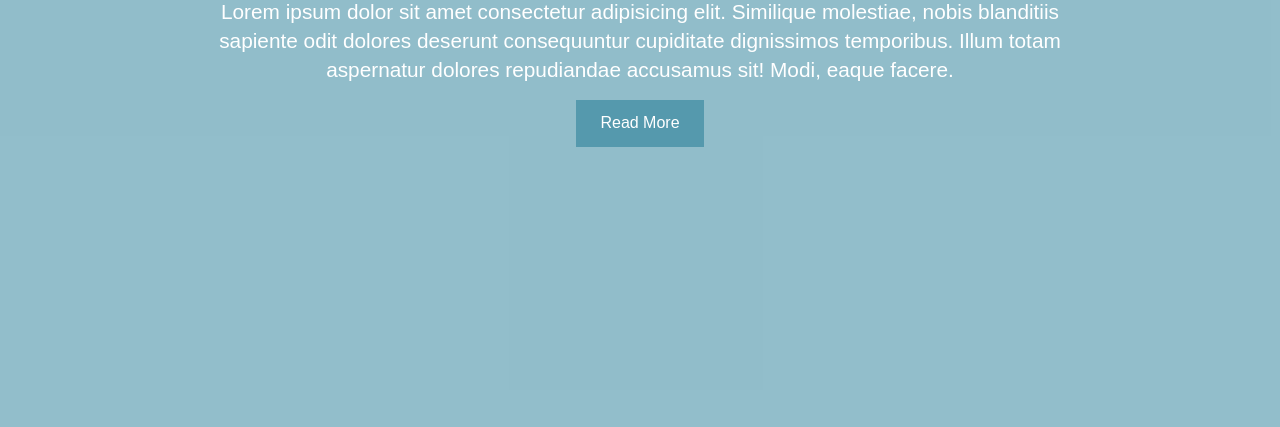
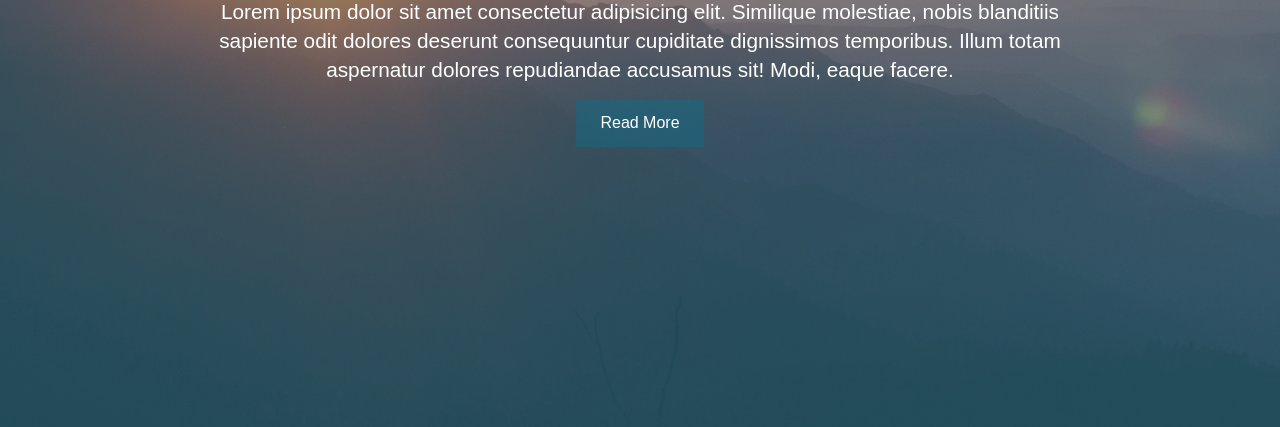
Before and after one commit to iamdejean/Hamburger-Menu, a plain HTML site: page index.html in a window 1280 px wide. Shown: the part 373-800 px from the top of the page. Drawn offline with Linux system fonts and the light colour scheme.

Commit message:
Update style.css

```diff
--- a/style.css
+++ b/style.css
@@ -31,7 +31,7 @@ body{
 
 .showcase:before{
     content: '';
-    background: url("../img/img.jpg") no-repeat center center/cover;
+    background: url("img.jpg") no-repeat center center/cover;
     position: absolute;
     top: 0;
     left: 0;
```
